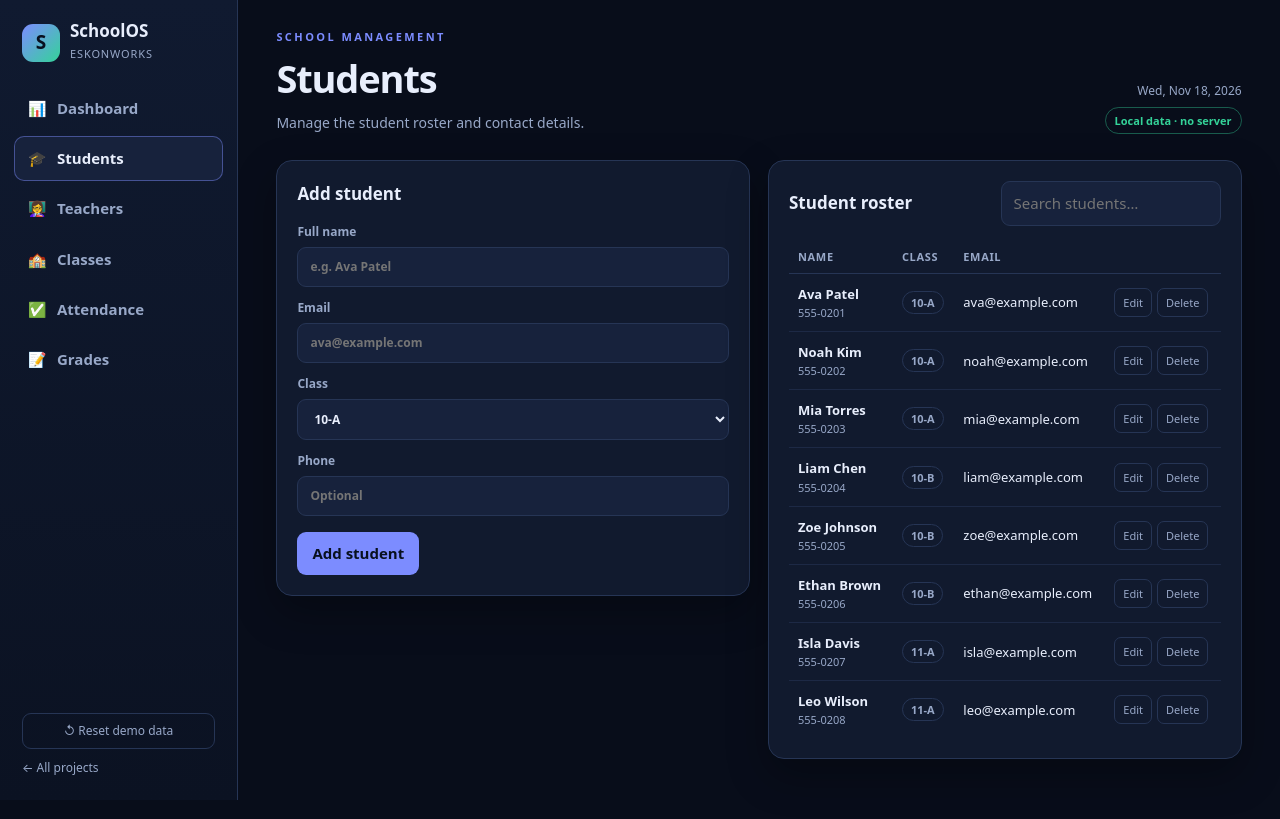
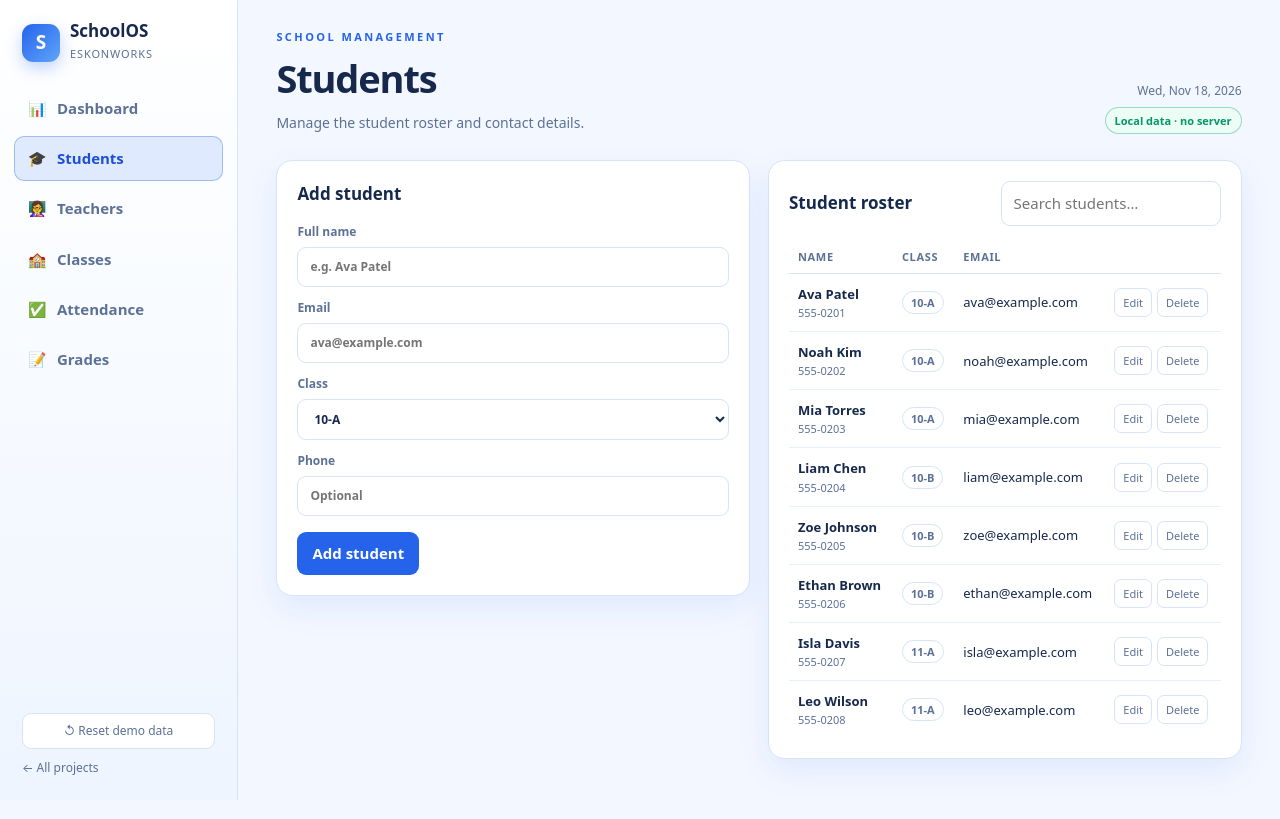
Before and after one commit to roadtosiliconvalley/eskonworks, a plain HTML site: page school-management/index.html in a window 1280 px wide. Both pictures are taken after a click on the button "+ Add a student". Drawn offline with Linux system fonts and the light colour scheme.

Commit message:
style: make SchoolOS dashboard white and blue

```diff
--- a/school-management/styles.css
+++ b/school-management/styles.css
@@ -1,17 +1,17 @@
 :root {
-  color-scheme: dark;
-  --bg: #080d1a;
-  --panel: #111a2e;
-  --panel-2: #17223c;
-  --line: #263555;
-  --text: #e8eefc;
-  --muted: #98a8c8;
-  --accent: #7c8cff;
-  --green: #34d399;
-  --amber: #fbbf24;
-  --pink: #f472b6;
-  --danger: #fb7185;
-  --shadow: 0 16px 42px rgba(0, 0, 0, .3);
+  color-scheme: light;
+  --bg: #f3f7ff;
+  --panel: #ffffff;
+  --panel-2: #edf4ff;
+  --line: #d6e3f8;
+  --text: #16294d;
+  --muted: #5c7196;
+  --accent: #2563eb;
+  --green: #059669;
+  --amber: #b45309;
+  --pink: #db2777;
+  --danger: #dc2626;
+  --shadow: 0 12px 32px rgba(37, 99, 235, .09);
 }
 
 * { box-sizing: border-box; }
@@ -31,10 +31,10 @@ a { color: var(--accent); }
   height: 100vh;
   padding: 22px 14px;
   border-right: 1px solid var(--line);
-  background: linear-gradient(180deg, #101a30, #0b1222);
+  background: linear-gradient(180deg, #ffffff, #eef5ff);
 }
 .brand { display: flex; align-items: center; gap: 10px; padding: 0 8px 22px; }
-.brand-mark { display: grid; place-items: center; width: 38px; height: 38px; border-radius: 11px; background: linear-gradient(135deg, var(--accent), var(--green)); color: #08101f; font-size: 19px; font-weight: 900; }
+.brand-mark { display: grid; place-items: center; width: 38px; height: 38px; border-radius: 11px; background: linear-gradient(135deg, #2563eb, #60a5fa); color: #ffffff; font-size: 19px; font-weight: 900; box-shadow: 0 6px 16px rgba(37, 99, 235, .28); }
 .brand strong { display: block; font-size: 17px; line-height: 1.1; }
 .brand small { color: var(--muted); font-size: 11px; letter-spacing: .08em; text-transform: uppercase; }
 
@@ -42,11 +42,11 @@ a { color: var(--accent); }
 .nav-item { display: flex; align-items: center; gap: 10px; padding: 10px 12px; border: 1px solid transparent; border-radius: 10px; background: transparent; color: var(--muted); font-weight: 600; text-align: left; }
 .nav-item span { width: 20px; text-align: center; }
 .nav-item:hover { background: var(--panel-2); color: var(--text); }
-.nav-item.active { border-color: rgba(124, 140, 255, .45); background: var(--panel-2); color: var(--text); }
+.nav-item.active { border-color: rgba(37, 99, 235, .35); background: #dfeaff; color: #1d4ed8; }
 .side-footer { margin-top: auto; display: grid; gap: 10px; padding: 0 8px; }
 .side-footer a { color: var(--muted); font-size: 12px; text-decoration: none; }
 .side-footer a:hover { color: var(--accent); }
-.ghost-btn { padding: 8px 10px; border: 1px solid var(--line); border-radius: 9px; background: transparent; color: var(--muted); font-size: 12px; }
+.ghost-btn { padding: 8px 10px; border: 1px solid var(--line); border-radius: 9px; background: #ffffff; color: var(--muted); font-size: 12px; }
 .ghost-btn:hover { border-color: var(--danger); color: var(--danger); }
 
 .content { flex: 1; min-width: 0; padding: 28px clamp(18px, 3vw, 42px) 60px; }
@@ -55,14 +55,14 @@ a { color: var(--accent); }
 .topbar h1 { margin: 0; font-size: clamp(26px, 4vw, 38px); letter-spacing: -.03em; }
 .subtitle { margin: 4px 0 0; color: var(--muted); font-size: 14px; }
 .top-meta { display: grid; justify-items: end; gap: 6px; color: var(--muted); font-size: 12px; }
-.pill { padding: 4px 9px; border: 1px solid rgba(52, 211, 153, .4); border-radius: 999px; color: var(--green); font-size: 11px; font-weight: 700; }
+.pill { padding: 4px 9px; border: 1px solid rgba(5, 150, 105, .35); border-radius: 999px; background: #ecfdf5; color: var(--green); font-size: 11px; font-weight: 700; }
 
 .view[hidden] { display: none; }
 .stat-grid { display: grid; grid-template-columns: repeat(auto-fit, minmax(165px, 1fr)); gap: 12px; margin-bottom: 18px; }
-.stat { display: flex; align-items: center; gap: 13px; padding: 16px; border: 1px solid var(--line); border-radius: 14px; background: var(--panel); }
+.stat { display: flex; align-items: center; gap: 13px; padding: 16px; border: 1px solid var(--line); border-radius: 14px; background: var(--panel); box-shadow: var(--shadow); }
 .stat-icon { display: grid; place-items: center; flex: 0 0 auto; width: 42px; height: 42px; border-radius: 12px; background: var(--panel-2); font-size: 20px; }
-.stat-icon.blue { color: #60a5fa; }
-.stat-icon.purple { color: #a78bfa; }
+.stat-icon.blue { color: #2563eb; }
+.stat-icon.purple { color: #7c3aed; }
 .stat-icon.green { color: var(--green); }
 .stat-icon.amber { color: var(--amber); }
 .stat-icon.pink { color: var(--pink); }
@@ -79,23 +79,23 @@ a { color: var(--accent); }
 
 .form-grid { display: grid; gap: 12px; }
 .form-grid label, .filters label { display: grid; gap: 5px; color: var(--muted); font-size: 12px; font-weight: 700; }
-input, select { width: 100%; padding: 10px 12px; border: 1px solid var(--line); border-radius: 9px; background: var(--panel-2); color: var(--text); outline: none; }
-input:focus, select:focus { border-color: var(--accent); box-shadow: 0 0 0 3px rgba(124, 140, 255, .14); }
+input, select { width: 100%; padding: 10px 12px; border: 1px solid var(--line); border-radius: 9px; background: #ffffff; color: var(--text); outline: none; }
+input:focus, select:focus { border-color: var(--accent); box-shadow: 0 0 0 3px rgba(37, 99, 235, .16); }
 .form-actions { display: flex; flex-wrap: wrap; gap: 8px; margin-top: 4px; }
 button:not(.nav-item):not(.ghost-btn):not(.row-btn) { padding: 9px 14px; border: 1px solid var(--line); border-radius: 9px; background: var(--panel-2); color: var(--text); font-weight: 700; }
 button:not(.nav-item):not(.ghost-btn):not(.row-btn):hover { border-color: var(--accent); }
-button.primary, .actions .primary { border-color: transparent !important; background: var(--accent) !important; color: #08101f !important; }
+button.primary, .actions .primary { border-color: transparent !important; background: var(--accent) !important; color: #ffffff !important; }
 .actions { display: flex; flex-wrap: wrap; gap: 9px; }
 .search { max-width: 220px; }
 
 .table-wrap { overflow-x: auto; }
 table { width: 100%; border-collapse: collapse; font-size: 13px; }
 th { padding: 8px 9px; border-bottom: 1px solid var(--line); color: var(--muted); font-size: 11px; text-align: left; text-transform: uppercase; letter-spacing: .06em; }
-td { padding: 10px 9px; border-bottom: 1px solid rgba(38, 53, 85, .6); vertical-align: middle; }
+td { padding: 10px 9px; border-bottom: 1px solid rgba(37, 99, 235, .11); vertical-align: middle; }
 tr:last-child td { border-bottom: 0; }
 td .sub { display: block; color: var(--muted); font-size: 11px; }
-.row-btn { padding: 5px 8px; border: 1px solid var(--line); border-radius: 7px; background: transparent; color: var(--muted); font-size: 11px; }
-.row-btn:hover { border-color: var(--accent); color: var(--text); }
+.row-btn { padding: 5px 8px; border: 1px solid var(--line); border-radius: 7px; background: #ffffff; color: var(--muted); font-size: 11px; }
+.row-btn:hover { border-color: var(--accent); color: var(--accent); }
 .row-btn.delete:hover { border-color: var(--danger); color: var(--danger); }
 .row-actions { display: flex; gap: 5px; }
 .empty { padding: 24px; border: 1px dashed var(--line); border-radius: 10px; color: var(--muted); text-align: center; font-size: 13px; }
@@ -103,7 +103,7 @@ td .sub { display: block; color: var(--muted); font-size: 11px; }
 .bars { display: grid; gap: 11px; }
 .bar-row { display: grid; grid-template-columns: 70px 1fr 30px; gap: 10px; align-items: center; font-size: 13px; }
 .bar-track { height: 8px; border-radius: 999px; background: var(--panel-2); overflow: hidden; }
-.bar-fill { height: 100%; border-radius: inherit; background: linear-gradient(90deg, var(--accent), var(--green)); }
+.bar-fill { height: 100%; border-radius: inherit; background: linear-gradient(90deg, #2563eb, #60a5fa); }
 .bar-row span:last-child { color: var(--muted); text-align: right; }
 
 .activity-list { display: grid; gap: 10px; max-height: 230px; overflow-y: auto; }
@@ -116,19 +116,19 @@ td .sub { display: block; color: var(--muted); font-size: 11px; }
 .attendance-summary, .grade-summary { margin: 0 0 14px; padding: 12px 14px; border: 1px solid var(--line); border-radius: 10px; background: var(--panel-2); color: var(--muted); font-size: 13px; }
 .attendance-summary strong, .grade-summary strong { color: var(--text); }
 .attendance-list { display: grid; gap: 8px; }
-.att-row { display: flex; align-items: center; justify-content: space-between; gap: 12px; padding: 11px 13px; border: 1px solid var(--line); border-radius: 10px; background: var(--panel-2); }
+.att-row { display: flex; align-items: center; justify-content: space-between; gap: 12px; padding: 11px 13px; border: 1px solid var(--line); border-radius: 10px; background: #ffffff; }
 .att-row .who { font-weight: 600; }
 .att-row .who small { display: block; color: var(--muted); font-weight: 400; }
 .att-buttons { display: flex; gap: 6px; }
 .att-buttons button { padding: 6px 11px; font-size: 12px; }
-.att-buttons button.active.present { border-color: var(--green); background: rgba(52, 211, 153, .16); color: var(--green); }
-.att-buttons button.active.absent { border-color: var(--danger); background: rgba(251, 113, 133, .14); color: var(--danger); }
+.att-buttons button.active.present { border-color: var(--green); background: rgba(5, 150, 105, .12); color: var(--green); }
+.att-buttons button.active.absent { border-color: var(--danger); background: rgba(220, 38, 38, .09); color: var(--danger); }
 .grade-summary { margin-top: 16px; margin-bottom: 0; }
 
-.badge { display: inline-block; padding: 2px 8px; border: 1px solid var(--line); border-radius: 999px; color: var(--muted); font-size: 11px; font-weight: 700; }
-.badge.good { border-color: rgba(52, 211, 153, .45); color: var(--green); }
-.badge.ok { border-color: rgba(251, 191, 36, .45); color: var(--amber); }
-.badge.low { border-color: rgba(251, 113, 133, .45); color: var(--danger); }
+.badge { display: inline-block; padding: 2px 8px; border: 1px solid var(--line); border-radius: 999px; color: var(--muted); font-size: 11px; font-weight: 700; background: #ffffff; }
+.badge.good { border-color: rgba(5, 150, 105, .4); color: var(--green); }
+.badge.ok { border-color: rgba(180, 83, 9, .4); color: var(--amber); }
+.badge.low { border-color: rgba(220, 38, 38, .4); color: var(--danger); }
 
 @media (max-width: 900px) {
   .app-shell { flex-direction: column; }
```
